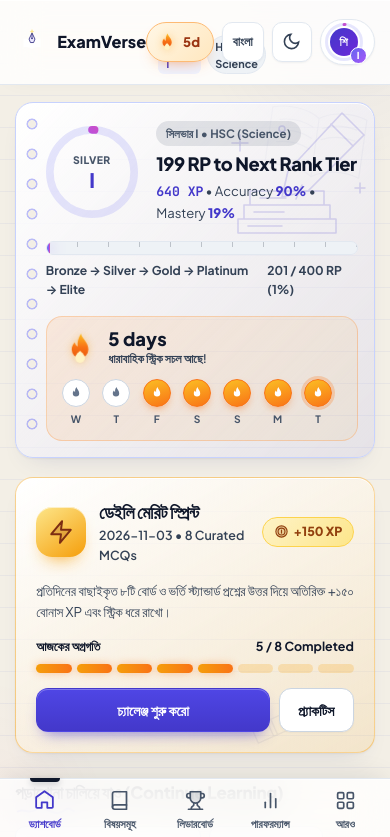
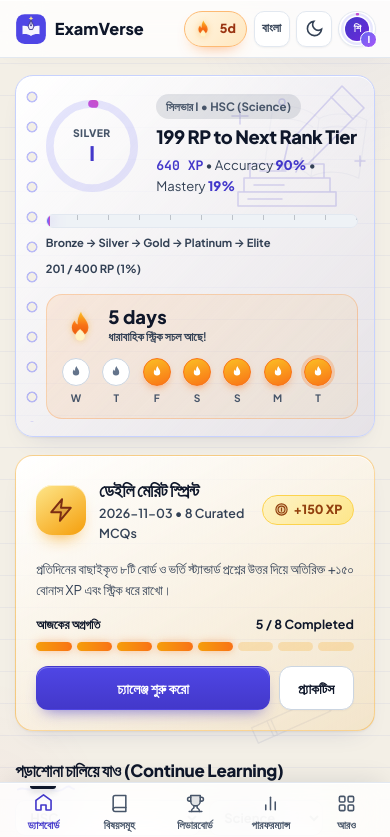
Before and after one commit to thethirdclasseditor-ship-it/examverse, a React (Vite) app: page / in a window 390 px wide. Shown: the top 837 px of the page. Built offline with nearby package versions, Linux system fonts and the light colour scheme.

Commit message:
Update index.css

```diff
--- a/src/index.css
+++ b/src/index.css
@@ -2073,3 +2073,113 @@ html.dark [data-subj="economics"], [data-theme="dark"] [data-subj="economics"] {
   }
   .ev-subject-card { padding: 0.8rem; }
 }
+/* ==========================================================================
+   MOBILE HEADER OVERLAP, LOGO & BOTTOM NAV PRECISION FIX
+   (Paste at the very bottom of src/index.css)
+   ========================================================================== */
+
+/* Fix SVG gradient visibility inside mobile & desktop brand logo */
+.ev-mobile-logo svg > rect,
+.ev-brand svg > rect {
+  fill: #4F46E5 !important;
+}
+
+@media (max-width: 820px) {
+  /* Hide duplicate multi-line greeting/track badge in mobile topbar so it never collides with buttons */
+  .ev-greeting-wrap {
+    display: none !important;
+  }
+
+  .ev-topbar {
+    height: 58px;
+    padding: 0 0.85rem !important;
+    display: flex;
+    align-items: center;
+    justify-content: space-between;
+    gap: 0.5rem;
+  }
+
+  .ev-topbar-left {
+    flex-shrink: 0;
+  }
+
+  .ev-mobile-logo {
+    display: inline-flex !important;
+    align-items: center;
+    gap: 0.45rem;
+  }
+
+  .ev-topbar-right {
+    display: flex;
+    align-items: center;
+    gap: 0.4rem !important;
+    flex-shrink: 0;
+  }
+
+  .ev-streak-pill {
+    min-height: 36px !important;
+    height: 36px;
+    padding: 0 0.65rem 0 0.5rem !important;
+    font-size: 0.78rem !important;
+  }
+
+  .ev-icon-btn {
+    width: 36px !important;
+    height: 36px !important;
+    min-width: 36px !important;
+    min-height: 36px !important;
+    font-size: 0.75rem !important;
+  }
+
+  .ev-profile-trigger {
+    min-height: 36px !important;
+    height: 36px;
+    padding: 2px !important;
+  }
+
+  .ev-avatar-ring {
+    width: 32px !important;
+    height: 32px !important;
+  }
+
+  .ev-avatar-sm {
+    width: 24px !important;
+    height: 24px !important;
+    font-size: 0.66rem !important;
+  }
+
+  /* Keep bottom navigation icons, labels & top black indicator bar properly aligned */
+  .ev-bottom-nav {
+    height: 62px;
+    padding: 0.25rem 0.35rem calc(0.25rem + env(safe-area-inset-bottom, 0px)) !important;
+  }
+
+  .ev-bottom-nav-btn {
+    min-height: 48px !important;
+    padding: 0.25rem 0.15rem !important;
+    gap: 0.18rem !important;
+    font-size: 0.68rem !important;
+  }
+
+  .ev-bottom-nav-btn svg {
+    width: 19px !important;
+    height: 19px !important;
+  }
+
+  .ev-bottom-nav-btn.is-active::before {
+    top: -4px !important;
+    width: 26px !important;
+    height: 3.5px !important;
+  }
+}
+
+@media (max-width: 480px) {
+  .ev-xp-caption {
+    font-size: 0.7rem !important;
+    flex-wrap: wrap;
+  }
+
+  .ev-section-header {
+    gap: 0.5rem;
+  }
+}
```
